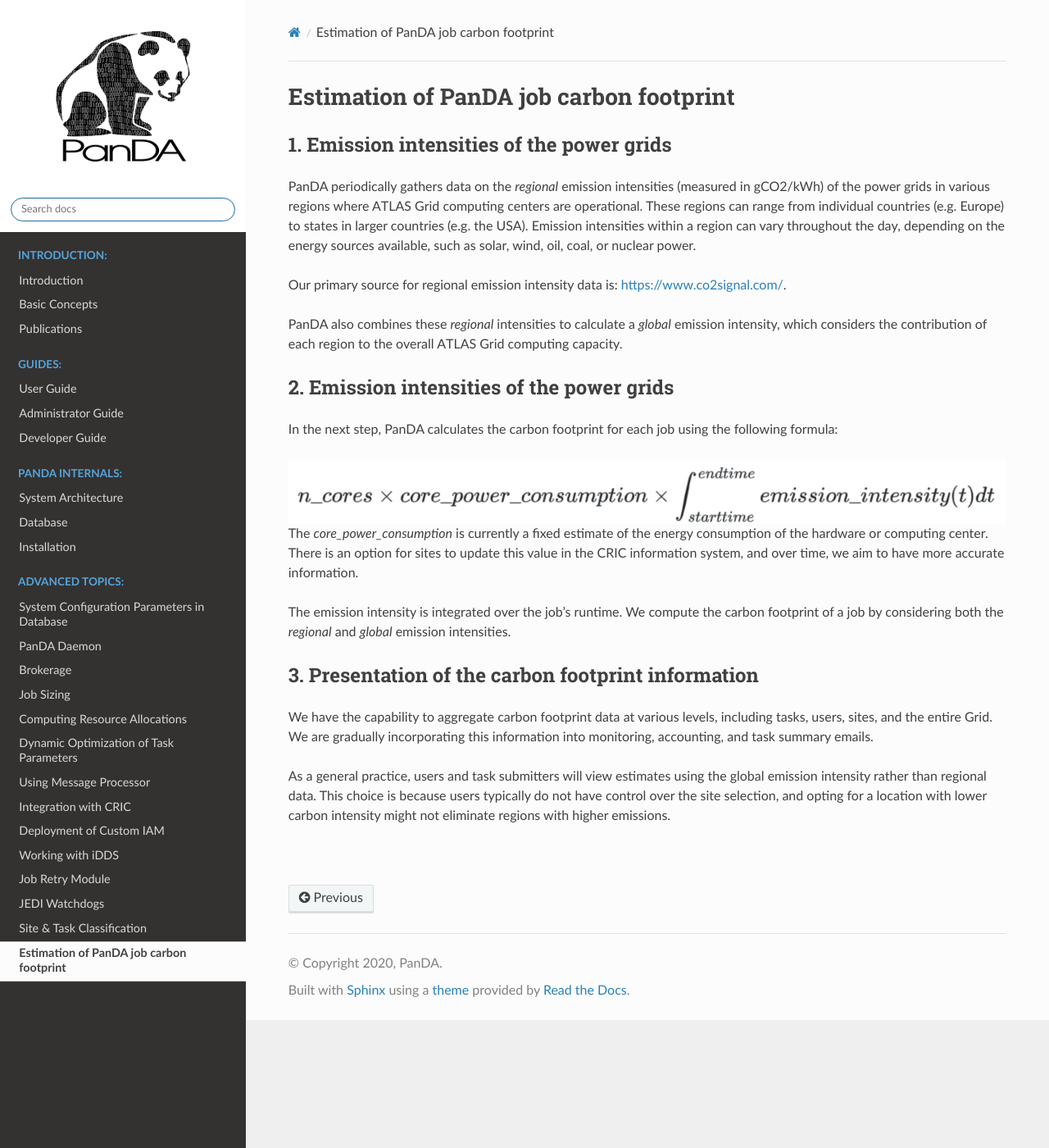
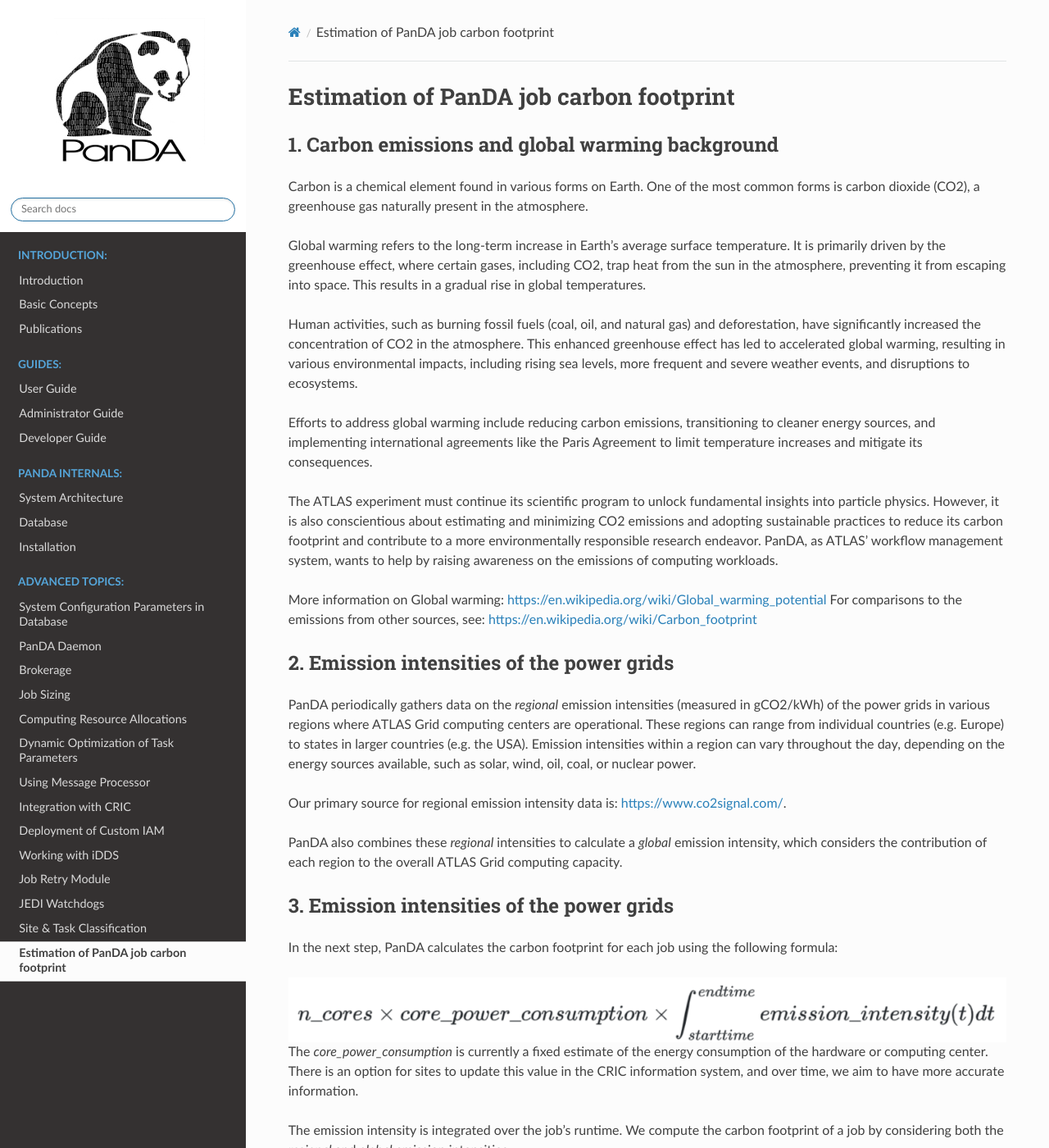
Before and after one commit to PanDAWMS/panda-docs, a Sphinx documentation site: the page built from docs/source/advanced/carbon_footprint.rst, in a window 1280 px wide and 1400 px high. Shown: the whole window at 82% size. Built offline with Sphinx 7.4.7 and the Read the Docs theme 2.0.0, drawn with Linux system fonts in a browser that asks for light colours; pages that are not in the unit, such as notebooks, are missing from menus; some of the changed text lies outside the part shown.

Commit message:
Including feedback into the carbon footprint description

```diff
--- a/docs/source/advanced/carbon_footprint.rst
+++ b/docs/source/advanced/carbon_footprint.rst
@@ -2,7 +2,36 @@
 Estimation of PanDA job carbon footprint
 ===========================
 
-1. Emission intensities of the power grids
+1. Carbon emissions and global warming background
+------------------------------
+Carbon is a chemical element found in various forms on Earth. One of the most common forms is
+carbon dioxide (CO2), a greenhouse gas naturally present in the atmosphere.
+
+Global warming refers to the long-term increase in Earth's average surface temperature. It is
+primarily driven by the greenhouse effect, where certain gases, including CO2, trap heat from
+the sun in the atmosphere, preventing it from escaping into space. This results in a gradual rise
+in global temperatures.
+
+Human activities, such as burning fossil fuels (coal, oil, and natural gas) and deforestation, have
+significantly increased the concentration of CO2 in the atmosphere. This enhanced greenhouse
+effect has led to accelerated global warming, resulting in various environmental impacts,
+including rising sea levels, more frequent and severe weather events, and disruptions to
+ecosystems.
+
+Efforts to address global warming include reducing carbon emissions, transitioning to cleaner
+energy sources, and implementing international agreements like the Paris Agreement to limit
+temperature increases and mitigate its consequences.
+
+The ATLAS experiment must continue its scientific program to unlock fundamental insights
+into particle physics. However, it is also conscientious about estimating and minimizing CO2
+emissions and adopting sustainable practices to reduce its carbon footprint and contribute
+to a more environmentally responsible research endeavor. PanDA, as ATLAS' workflow management
+system, wants to help by raising awareness on the emissions of computing workloads.
+
+More information on Global warming: https://en.wikipedia.org/wiki/Global_warming_potential
+For comparisons to the emissions from other sources, see:  https://en.wikipedia.org/wiki/Carbon_footprint
+
+2. Emission intensities of the power grids
 ------------------------------
 PanDA periodically gathers data on the *regional* emission intensities (measured in gCO2/kWh) of the power grids in
 various regions where ATLAS Grid computing centers are operational. These regions can range from individual
@@ -29,14 +58,23 @@
 The emission intensity is integrated over the job's runtime. We compute the carbon footprint of a job by considering
 both the *regional* and *global* emission intensities.
 
-3. Presentation of the carbon footprint information
+4. Presentation of the carbon footprint information
 ------------------------------
 
 We have the capability to aggregate carbon footprint data at various levels, including tasks, users, sites, and
 the entire Grid. We are gradually incorporating this information into monitoring, accounting, and task summary emails.
 
 As a general practice, users and task submitters will view estimates using the global emission intensity rather
-than regional data. This choice is because users typically do not have control over the site selection, and
-opting for a location with lower carbon intensity might not eliminate regions with higher emissions.
+than regional data. This choice is made for three primary reasons:
+
+* First, our data is not yet sufficiently detailed to understand which sites are greener than others; hardware
+lifetimes and lifecycles, the use of renewable energy, how data centers are constructed, and how waste heat
+is used are among the many considerations when comparing total carbon footprints of sites.
+* Second, pledged CPU does not sit idle — if a user moves their job to another site, a production job will trade
+places with it, and the total worldwide carbon footprint will be conserved.
+* Third, many users forcing jobs to a limited number of sites will generate a backlog of jobs at that site,
+as well as additional pressure on network and disks, causing operational difficulties, delays for users
+and potentially an increased total carbon footprint.
+
 
 |br|
```
Also changed, not shown: other parts of docs/source/advanced/carbon_footprint.rst (+1 -1 lines).
